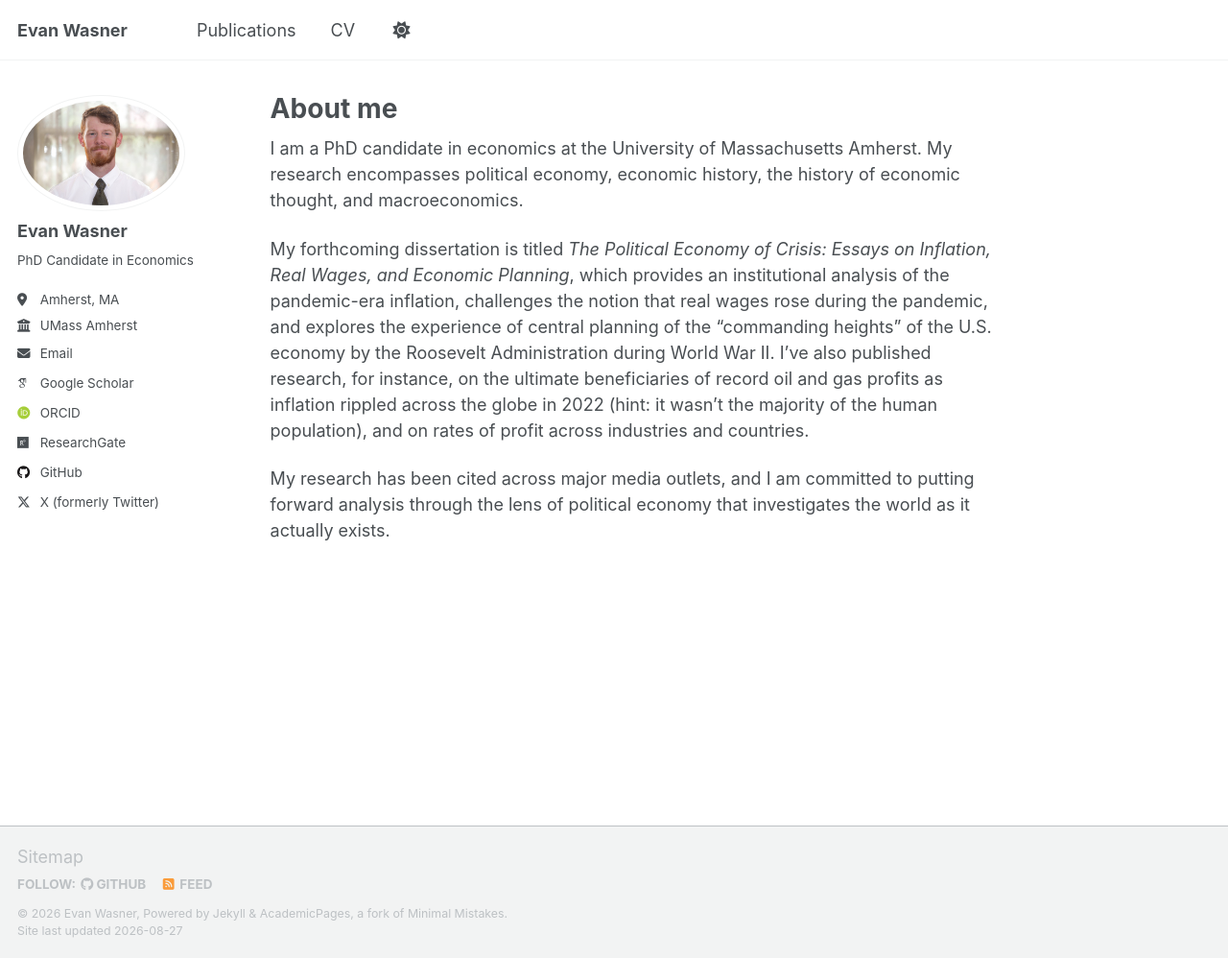
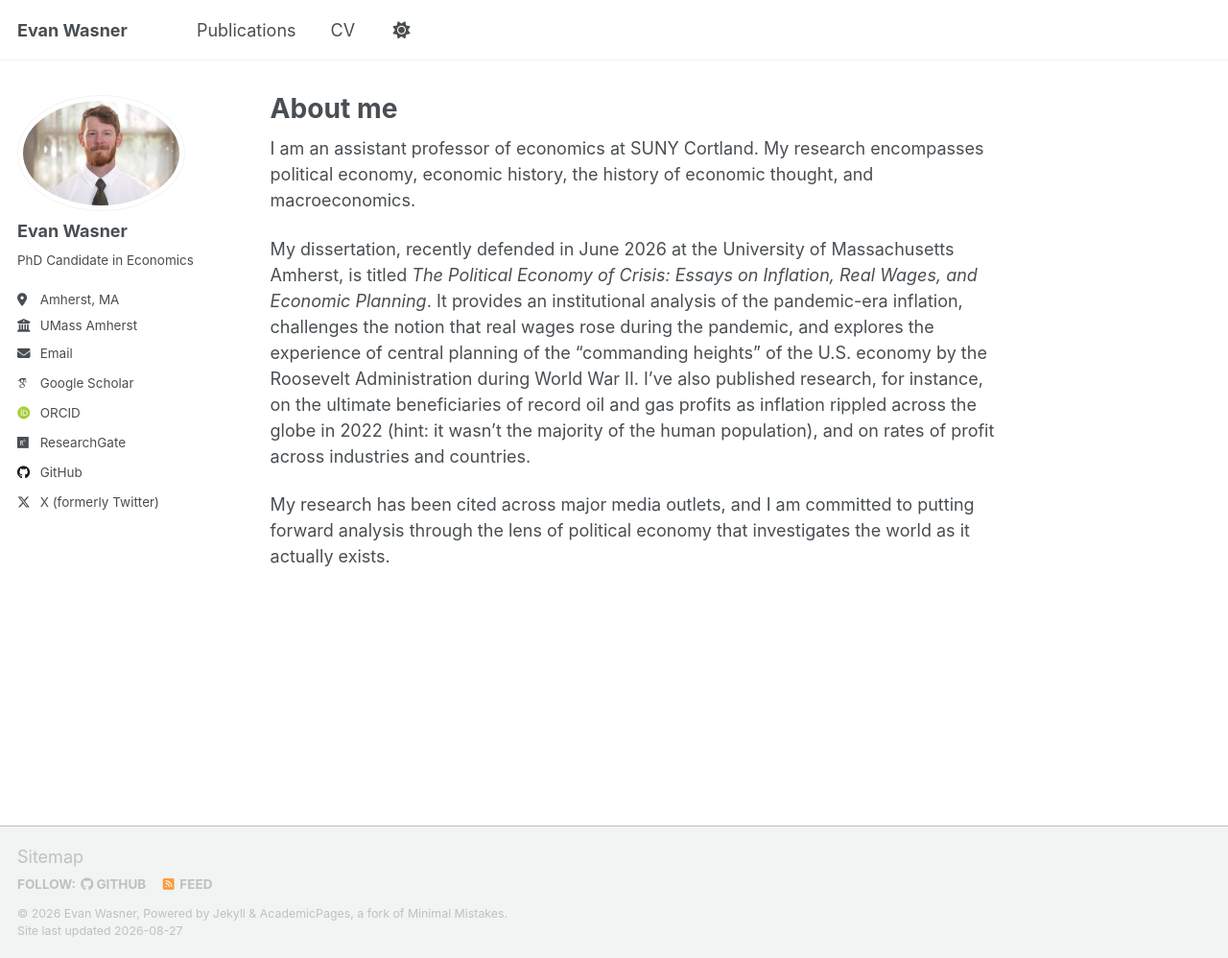
Before and after one commit to ewasner/ewasner.github.io, a Jekyll site: the page built from _pages/about.md, in a window 1280 px wide and 998 px high. Shown: the whole window at 96% size. Built offline with Jekyll 4.4.1, drawn with Linux system fonts in a browser that asks for light colours; some web fonts are replaced; a script that is not in the unit is left out.

Commit message:
Updated CV and about for Cortland appointment

```diff
--- a/_pages/about.md
+++ b/_pages/about.md
@@ -7,8 +7,8 @@ redirect_from:
   - /about.html
 ---
 
-I am a PhD candidate in economics at the University of Massachusetts Amherst. My research encompasses political economy, economic history, the history of economic thought, and macroeconomics.
+I am an assistant professor of economics at SUNY Cortland. My research encompasses political economy, economic history, the history of economic thought, and macroeconomics.
 
-My forthcoming dissertation is titled *The Political Economy of Crisis: Essays on Inflation, Real Wages, and Economic Planning*, which provides an institutional analysis of the pandemic-era inflation, challenges the notion that real wages rose during the pandemic, and explores the experience of central planning of the "commanding heights" of the U.S. economy by the Roosevelt Administration during World War II. I've also published research, for instance, on the ultimate beneficiaries of record oil and gas profits as inflation rippled across the globe in 2022 (hint: it wasn't the majority of the human population), and on rates of profit across industries and countries.
+My dissertation, recently defended in June 2026 at the University of Massachusetts Amherst, is titled *The Political Economy of Crisis: Essays on Inflation, Real Wages, and Economic Planning*. It provides an institutional analysis of the pandemic-era inflation, challenges the notion that real wages rose during the pandemic, and explores the experience of central planning of the "commanding heights" of the U.S. economy by the Roosevelt Administration during World War II. I've also published research, for instance, on the ultimate beneficiaries of record oil and gas profits as inflation rippled across the globe in 2022 (hint: it wasn't the majority of the human population), and on rates of profit across industries and countries.
 
 My research has been cited across major media outlets, and I am committed to putting forward analysis through the lens of political economy that investigates the world as it actually exists.
```
Also changed, not shown: 1 other file.
